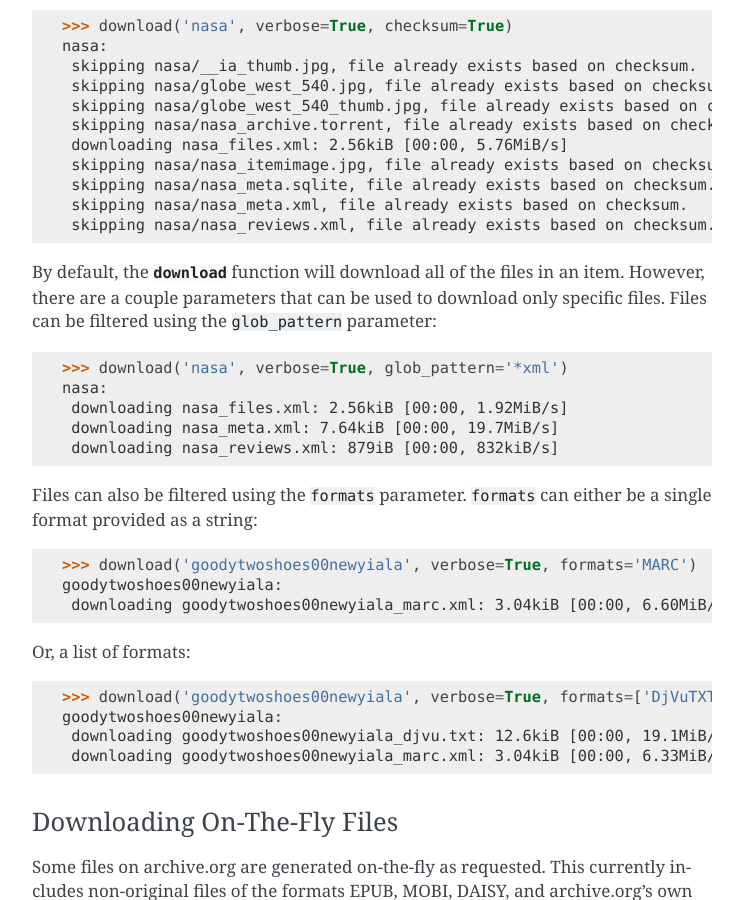
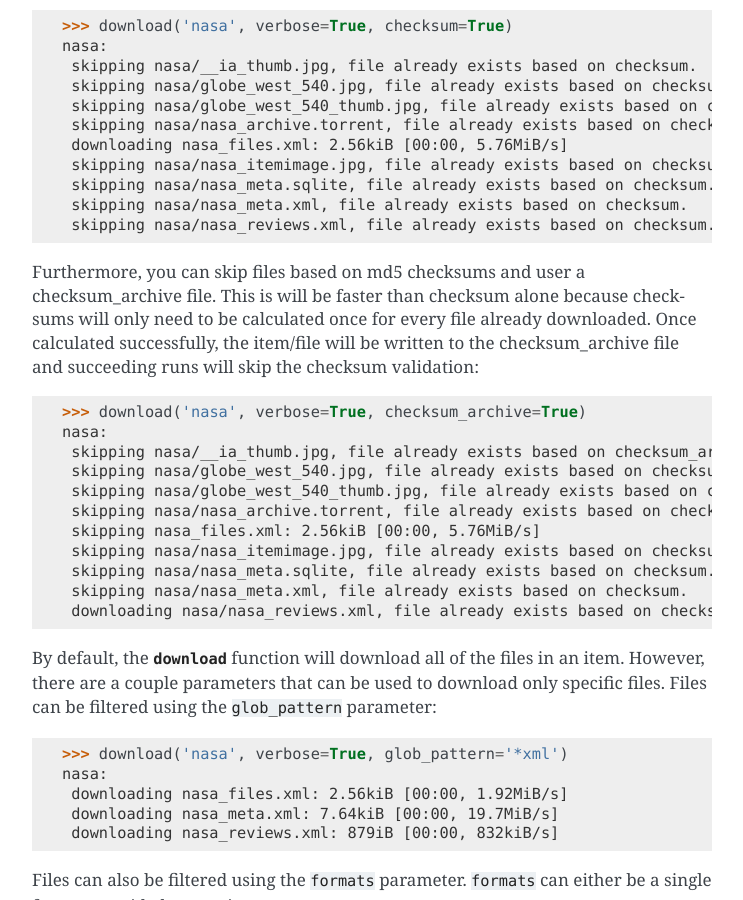
Before and after one commit to jjjake/internetarchive, a Sphinx documentation site: the page built from docs/source/quickstart.rst, in a window 1280 px wide and 900 px high, scrolled down 4251 px. Shown: the whole window, without its empty margins (368-1111 px from the left). Built offline with Sphinx 7.4.7, drawn with Linux system fonts in a browser that asks for light colours; the version number is read from the project's files by our own code.

Commit message:
Add doc for checksum archive file (issue #600)

```diff
--- a/docs/source/quickstart.rst
+++ b/docs/source/quickstart.rst
@@ -179,6 +179,20 @@ Alternatively, you can skip files based on md5 checksums. This is will take long
      skipping nasa/nasa_meta.xml, file already exists based on checksum.
      skipping nasa/nasa_reviews.xml, file already exists based on checksum.
 
+Furthermore, you can skip files based on md5 checksums and user a checksum_archive file. This is will be faster than checksum alone because checksums will only need to be calculated once for every file already downloaded. Once calculated successfully, the item/file will be written to the checksum_archive file and succeeding runs will skip the checksum validation::
+
+    >>> download('nasa', verbose=True, checksum_archive=True)
+    nasa:
+     skipping nasa/__ia_thumb.jpg, file already exists based on checksum_archive.
+     skipping nasa/globe_west_540.jpg, file already exists based on checksum_archive.
+     skipping nasa/globe_west_540_thumb.jpg, file already exists based on checksum_archive.
+     skipping nasa/nasa_archive.torrent, file already exists based on checksum_archive.
+     skipping nasa_files.xml: 2.56kiB [00:00, 5.76MiB/s]
+     skipping nasa/nasa_itemimage.jpg, file already exists based on checksum_archive.
+     skipping nasa/nasa_meta.sqlite, file already exists based on checksum.
+     skipping nasa/nasa_meta.xml, file already exists based on checksum.
+     downloading nasa/nasa_reviews.xml, file already exists based on checksum.
+
 By default, the :func:`download <internetarchive.download>` function will download all of the files in an item. However, there are a couple parameters that can be used to download only specific files. Files can be filtered using the ``glob_pattern`` parameter::
 
     >>> download('nasa', verbose=True, glob_pattern='*xml')
```
